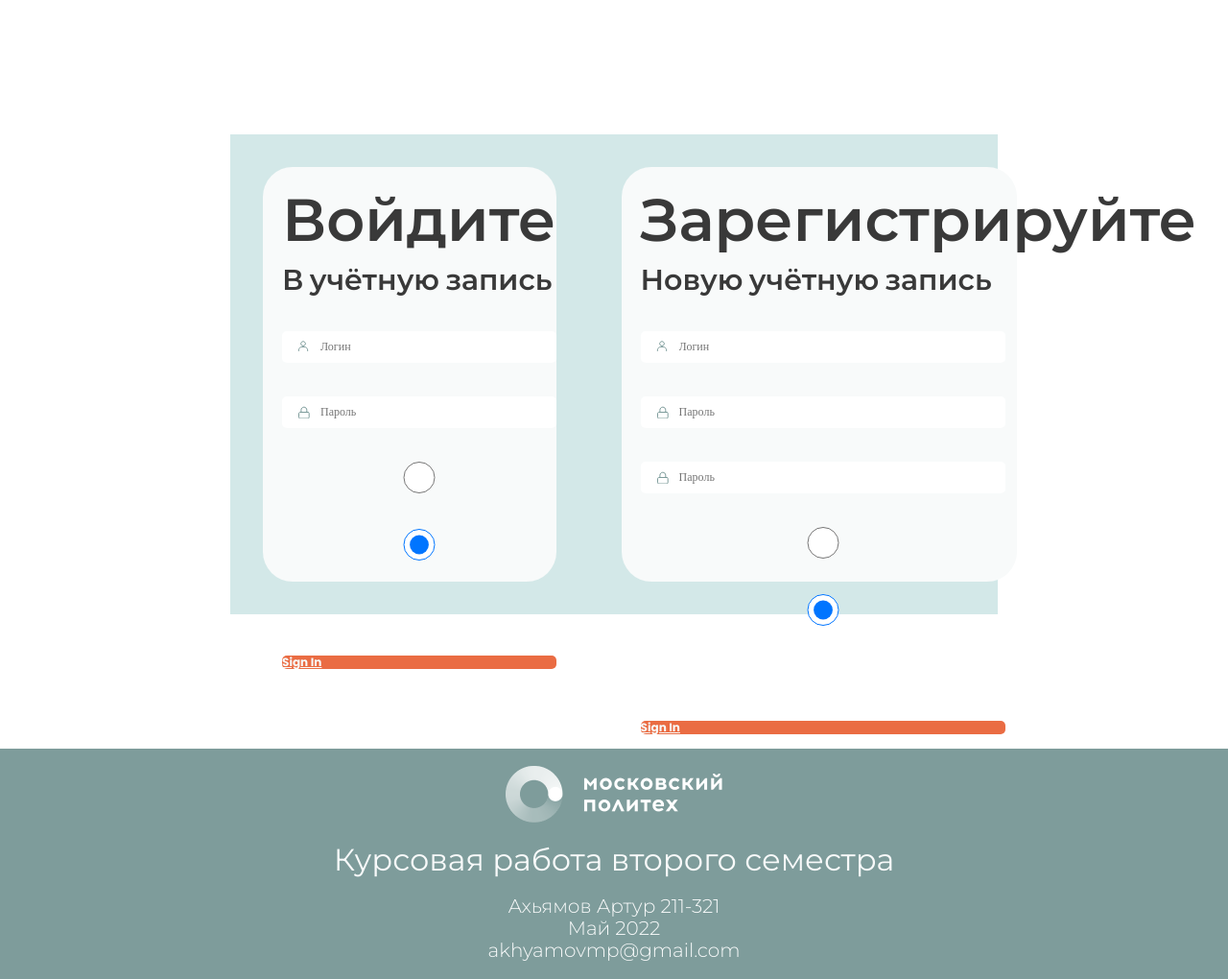
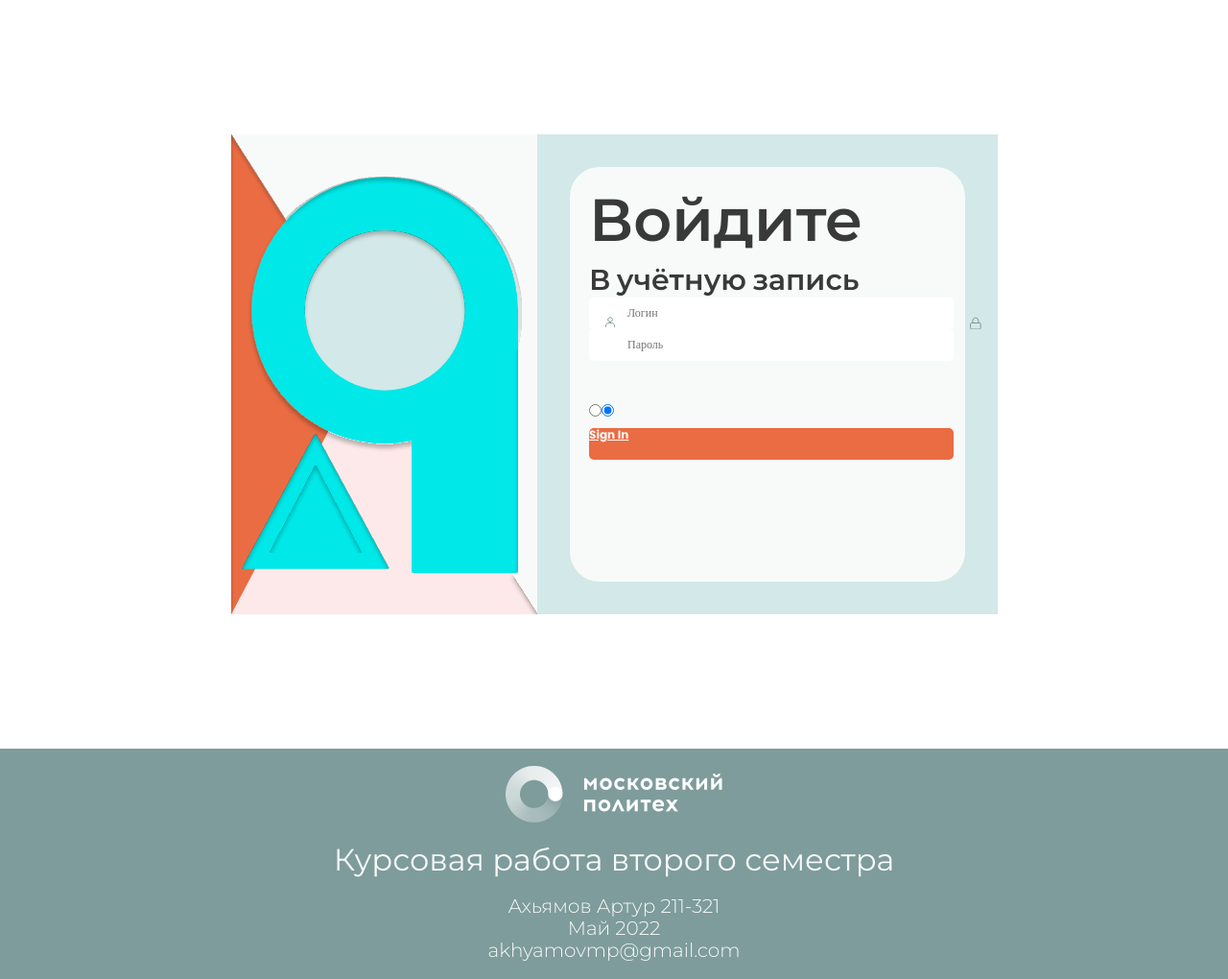
Before and after one commit to AkhyamovMP/s2-course-django, a Django app: template coursework/mfc/templates/mfc/index.html in a window 1280 px wide. Shown: the part 60-1080 px from the top of the page at 96% size. Run offline with Django 3.2, Linux system fonts and the light colour scheme; the template is opened without the code that fills it, so the values that code supplies are empty.

Commit message:
still doing login page

```diff
--- a/coursework/mfc/templates/mfc/index.html
+++ b/coursework/mfc/templates/mfc/index.html
@@ -10,7 +10,9 @@
     <link rel="stylesheet" href="{% static "mfc/css/scss/pages-styles/loginpage/loginpage.css" %}" />
     <link rel="preconnect" href="https://fonts.googleapis.com">
     <link rel="preconnect" href="https://fonts.gstatic.com" crossorigin>
-    <link href="https://fonts.googleapis.com/css2?family=Montserrat:wght@300;400;500;600&family=Poppins:wght@400;700&display=swap" rel="stylesheet">
+    <link
+        href="https://fonts.googleapis.com/css2?family=Montserrat:wght@300;400;500;600&family=Poppins:wght@400;700&display=swap"
+        rel="stylesheet">
     <title>ЯДокументы</title>
 </head>
 
@@ -180,83 +182,95 @@
             </defs>
         </svg>
         <form class="login-form__form form" action="">
+            <div class="form-wrapper form-wrapper--type-login">
                 <h1 class="form__title form__title--first">Войдите</h1>
                 <h2 class="form__title form__title--second">В учётную запись</h2>
 
                 <label class="form__label" for="login">
-                <svg class="form__input-svg" width="14" height="14" viewBox="0 0 14 14" fill="none" xmlns="http://www.w3.org/2000/svg">
-                    <path d="M6.99984 6.41667C5.71117 6.41667 4.6665 5.372 4.6665 4.08333C4.6665 2.79467 5.71117 1.75 6.99984 1.75C8.28848 1.75 9.33317 2.79467 9.33317 4.08333C9.33317 5.372 8.28848 6.41667 6.99984 6.41667Z" stroke="#7E9C9B" stroke-linecap="round"/>
-                    <path d="M2.33325 11.5V10.9167C2.33325 8.9837 3.90025 7.41669 5.83325 7.41669H8.16658C10.0996 7.41669 11.6666 8.9837 11.6666 10.9167V11.5" stroke="#7E9C9B" stroke-linecap="round"/>
+                    <svg class="form__input-svg" width="14" height="14" viewBox="0 0 14 14" fill="none"
+                        xmlns="http://www.w3.org/2000/svg">
+                        <path
+                            d="M6.99984 6.41667C5.71117 6.41667 4.6665 5.372 4.6665 4.08333C4.6665 2.79467 5.71117 1.75 6.99984 1.75C8.28848 1.75 9.33317 2.79467 9.33317 4.08333C9.33317 5.372 8.28848 6.41667 6.99984 6.41667Z"
+                            stroke="#7E9C9B" stroke-linecap="round" />
+                        <path
+                            d="M2.33325 11.5V10.9167C2.33325 8.9837 3.90025 7.41669 5.83325 7.41669H8.16658C10.0996 7.41669 11.6666 8.9837 11.6666 10.9167V11.5"
+                            stroke="#7E9C9B" stroke-linecap="round" />
                     </svg>
                     <input id="login" class="form__input" type="text" placeholder="Логин">
                 </label>
 
                 <label class="form__label" for="password">
-                <svg class="form__input-svg" width="14" height="14" viewBox="0 0 14 14" fill="none" xmlns="http://www.w3.org/2000/svg">
-                    <path d="M11.9945 7.49493H3.71031C3.0567 7.49493 2.52686 8.02478 2.52686 8.67838V12.8205C2.52686 13.4741 3.0567 14.0039 3.71031 14.0039H11.9945C12.6481 14.0039 13.1779 13.4741 13.1779 12.8205V8.67838C13.1779 8.02478 12.6481 7.49493 11.9945 7.49493Z" stroke="#7E9C9B" stroke-linecap="round" stroke-linejoin="round"/>
-                    <path d="M4.8938 7.49496V5.12806C4.8938 4.34338 5.20551 3.59085 5.76036 3.036C6.31521 2.48115 7.06775 2.16943 7.85242 2.16943C8.6371 2.16943 9.38964 2.48115 9.94449 3.036C10.4993 3.59085 10.8111 4.34338 10.8111 5.12806V7.49496" stroke="#7E9C9B" stroke-linecap="round" stroke-linejoin="round"/>
+                    <svg class="form__input-svg" width="14" height="14" viewBox="0 0 14 14" fill="none"
+                        xmlns="http://www.w3.org/2000/svg">
+                        <path
+                            d="M11.9945 7.49493H3.71031C3.0567 7.49493 2.52686 8.02478 2.52686 8.67838V12.8205C2.52686 13.4741 3.0567 14.0039 3.71031 14.0039H11.9945C12.6481 14.0039 13.1779 13.4741 13.1779 12.8205V8.67838C13.1779 8.02478 12.6481 7.49493 11.9945 7.49493Z"
+                            stroke="#7E9C9B" stroke-linecap="round" stroke-linejoin="round" />
+                        <path
+                            d="M4.8938 7.49496V5.12806C4.8938 4.34338 5.20551 3.59085 5.76036 3.036C6.31521 2.48115 7.06775 2.16943 7.85242 2.16943C8.6371 2.16943 9.38964 2.48115 9.94449 3.036C10.4993 3.59085 10.8111 4.34338 10.8111 5.12806V7.49496"
+                            stroke="#7E9C9B" stroke-linecap="round" stroke-linejoin="round" />
+                    </svg>
+                    <input id="password" class="form__input" type="password" placeholder="Пароль">
+                </label>
+            </div>
+
+            <div class="form-wrapper form-wrapper--type-registration">
+                <h1 class="form__title form__title--first">Зарегистрируйте</h1>
+                <h2 class="form__title form__title--second">Новую учётную запись</h2>
+
+                <label class="form__label" for="login">
+                    <svg class="form__input-svg" width="14" height="14" viewBox="0 0 14 14" fill="none"
+                        xmlns="http://www.w3.org/2000/svg">
+                        <path
+                            d="M6.99984 6.41667C5.71117 6.41667 4.6665 5.372 4.6665 4.08333C4.6665 2.79467 5.71117 1.75 6.99984 1.75C8.28848 1.75 9.33317 2.79467 9.33317 4.08333C9.33317 5.372 8.28848 6.41667 6.99984 6.41667Z"
+                            stroke="#7E9C9B" stroke-linecap="round" />
+                        <path
+                            d="M2.33325 11.5V10.9167C2.33325 8.9837 3.90025 7.41669 5.83325 7.41669H8.16658C10.0996 7.41669 11.6666 8.9837 11.6666 10.9167V11.5"
+                            stroke="#7E9C9B" stroke-linecap="round" />
+                    </svg>
+                    <input id="login" class="form__input" type="text" placeholder="Логин">
+                </label>
+
+                <label class="form__label" for="password">
+                    <svg class="form__input-svg" width="14" height="14" viewBox="0 0 14 14" fill="none"
+                        xmlns="http://www.w3.org/2000/svg">
+                        <path
+                            d="M11.9945 7.49493H3.71031C3.0567 7.49493 2.52686 8.02478 2.52686 8.67838V12.8205C2.52686 13.4741 3.0567 14.0039 3.71031 14.0039H11.9945C12.6481 14.0039 13.1779 13.4741 13.1779 12.8205V8.67838C13.1779 8.02478 12.6481 7.49493 11.9945 7.49493Z"
+                            stroke="#7E9C9B" stroke-linecap="round" stroke-linejoin="round" />
+                        <path
+                            d="M4.8938 7.49496V5.12806C4.8938 4.34338 5.20551 3.59085 5.76036 3.036C6.31521 2.48115 7.06775 2.16943 7.85242 2.16943C8.6371 2.16943 9.38964 2.48115 9.94449 3.036C10.4993 3.59085 10.8111 4.34338 10.8111 5.12806V7.49496"
+                            stroke="#7E9C9B" stroke-linecap="round" stroke-linejoin="round" />
                     </svg>
                     <input id="password" class="form__input" type="password" placeholder="Пароль">
                 </label>
 
+                <label class="form__label" for="password-confirm">
+                    <svg class="form__input-svg" width="14" height="14" viewBox="0 0 14 14" fill="none"
+                        xmlns="http://www.w3.org/2000/svg">
+                        <path
+                            d="M11.9945 7.49493H3.71031C3.0567 7.49493 2.52686 8.02478 2.52686 8.67838V12.8205C2.52686 13.4741 3.0567 14.0039 3.71031 14.0039H11.9945C12.6481 14.0039 13.1779 13.4741 13.1779 12.8205V8.67838C13.1779 8.02478 12.6481 7.49493 11.9945 7.49493Z"
+                            stroke="#7E9C9B" stroke-linecap="round" stroke-linejoin="round" />
+                        <path
+                            d="M4.8938 7.49496V5.12806C4.8938 4.34338 5.20551 3.59085 5.76036 3.036C6.31521 2.48115 7.06775 2.16943 7.85242 2.16943C8.6371 2.16943 9.38964 2.48115 9.94449 3.036C10.4993 3.59085 10.8111 4.34338 10.8111 5.12806V7.49496"
+                            stroke="#7E9C9B" stroke-linecap="round" stroke-linejoin="round" />
+                    </svg>
+                    <input id="password-confirm" class="form__input" type="password" placeholder="Пароль">
+                </label>
+            </div>
+
+            <div class="form__radio-wrapper">
                 <label class="form__label" for="form-type-registration">
-                <input id="form-type-registration" class="form__input" type="radio" name="form-type" value="registration">
+                    <input id="form-type-registration" class="form__input" type="radio" name="form-type"
+                        value="registration">
                 </label>
 
                 <label class="form__label" for="form-type-login">
                     <input id="form-type-login" class="form__input" type="radio" name="form-type" value="login" checked>
                 </label>
-
-            <!-- <button class="form__submit-button" type="submit">Sign In</button>-->
-            <a href="{% url 'home' %}" class="form__submit-button">Sign In</a>
-        </form>
-
-
-        <form class="login-form__form form" action="">
-            <h1 class="form__title form__title--first">Зарегистрируйте</h1>
-            <h2 class="form__title form__title--second">Новую учётную запись</h2>
-
-            <label class="form__label" for="login">
-                <svg class="form__input-svg" width="14" height="14" viewBox="0 0 14 14" fill="none" xmlns="http://www.w3.org/2000/svg">
-                    <path d="M6.99984 6.41667C5.71117 6.41667 4.6665 5.372 4.6665 4.08333C4.6665 2.79467 5.71117 1.75 6.99984 1.75C8.28848 1.75 9.33317 2.79467 9.33317 4.08333C9.33317 5.372 8.28848 6.41667 6.99984 6.41667Z" stroke="#7E9C9B" stroke-linecap="round"/>
-                    <path d="M2.33325 11.5V10.9167C2.33325 8.9837 3.90025 7.41669 5.83325 7.41669H8.16658C10.0996 7.41669 11.6666 8.9837 11.6666 10.9167V11.5" stroke="#7E9C9B" stroke-linecap="round"/>
-                    </svg>
-                <input id="login" class="form__input" type="text" placeholder="Логин">
-            </label>
-
-            <label class="form__label" for="password">
-                <svg class="form__input-svg" width="14" height="14" viewBox="0 0 14 14" fill="none" xmlns="http://www.w3.org/2000/svg">
-                    <path d="M11.9945 7.49493H3.71031C3.0567 7.49493 2.52686 8.02478 2.52686 8.67838V12.8205C2.52686 13.4741 3.0567 14.0039 3.71031 14.0039H11.9945C12.6481 14.0039 13.1779 13.4741 13.1779 12.8205V8.67838C13.1779 8.02478 12.6481 7.49493 11.9945 7.49493Z" stroke="#7E9C9B" stroke-linecap="round" stroke-linejoin="round"/>
-                    <path d="M4.8938 7.49496V5.12806C4.8938 4.34338 5.20551 3.59085 5.76036 3.036C6.31521 2.48115 7.06775 2.16943 7.85242 2.16943C8.6371 2.16943 9.38964 2.48115 9.94449 3.036C10.4993 3.59085 10.8111 4.34338 10.8111 5.12806V7.49496" stroke="#7E9C9B" stroke-linecap="round" stroke-linejoin="round"/>
-                </svg>
-                <input id="password" class="form__input" type="password" placeholder="Пароль">
-            </label>
-
-            <label class="form__label" for="password-confirm">
-                <svg class="form__input-svg" width="14" height="14" viewBox="0 0 14 14" fill="none" xmlns="http://www.w3.org/2000/svg">
-                    <path d="M11.9945 7.49493H3.71031C3.0567 7.49493 2.52686 8.02478 2.52686 8.67838V12.8205C2.52686 13.4741 3.0567 14.0039 3.71031 14.0039H11.9945C12.6481 14.0039 13.1779 13.4741 13.1779 12.8205V8.67838C13.1779 8.02478 12.6481 7.49493 11.9945 7.49493Z" stroke="#7E9C9B" stroke-linecap="round" stroke-linejoin="round"/>
-                    <path d="M4.8938 7.49496V5.12806C4.8938 4.34338 5.20551 3.59085 5.76036 3.036C6.31521 2.48115 7.06775 2.16943 7.85242 2.16943C8.6371 2.16943 9.38964 2.48115 9.94449 3.036C10.4993 3.59085 10.8111 4.34338 10.8111 5.12806V7.49496" stroke="#7E9C9B" stroke-linecap="round" stroke-linejoin="round"/>
-                </svg>
-                <input id="password-confirm" class="form__input" type="password" placeholder="Пароль">
-            </label>
-
-
-            <label class="form__label" for="form-type-registration">
-                <input id="form-type-registration" class="form__input" type="radio" name="form-type" value="registration">
-            </label>
-
-            <label class="form__label" for="form-type-login">
-                <input id="form-type-login" class="form__input" type="radio" name="form-type" value="login" checked>
-            </label>
-
+            </div>
             <!-- <button class="form__submit-button" type="submit">Sign In</button>-->
             <a href="{% url 'home' %}" class="form__submit-button">Sign In</a>
         </form>
     </div>
-
-
-
-
 
 
     <footer class="footer">
--- a/coursework/static/mfc/css/scss/pages-styles/loginpage/_login-form.scss
+++ b/coursework/static/mfc/css/scss/pages-styles/loginpage/_login-form.scss
@@ -17,7 +17,7 @@
 
 }
 
-.login-form__form {
+.form {
     margin: 3.4rem;
     background-color: utils.$white-color;
     max-width: 41.2rem;
@@ -88,5 +88,15 @@
     color: utils.$white-color;
     background-color: utils.$orange-color;
 
-    margin-top: 9.6rem;
+    //margin-top: 9.6rem;
 }
+
+
+.form-wrapper--type-registration {
+    display: none;
+}
+
+
+.form__radio-wrapper {
+    display: flex;
+}
--- a/coursework/static/mfc/css/scss/pages-styles/loginpage/loginpage.css
+++ b/coursework/static/mfc/css/scss/pages-styles/loginpage/loginpage.css
@@ -367,7 +367,7 @@ html {
   display: flex;
 }
 
-.login-form__form {
+.form {
   margin: 3.4rem;
   background-color: #F8FAFA;
   max-width: 41.2rem;
@@ -430,5 +430,12 @@ html {
   font-size: 1.2rem;
   color: #F8FAFA;
   background-color: #EA6C43;
-  margin-top: 9.6rem;
+}
+
+.form-wrapper--type-registration {
+  display: none;
+}
+
+.form__radio-wrapper {
+  display: flex;
 }/*# sourceMappingURL=loginpage.css.map */
```
Also changed, not shown: 1 other file. Lines whose indentation alone changed are shown as unchanged.
